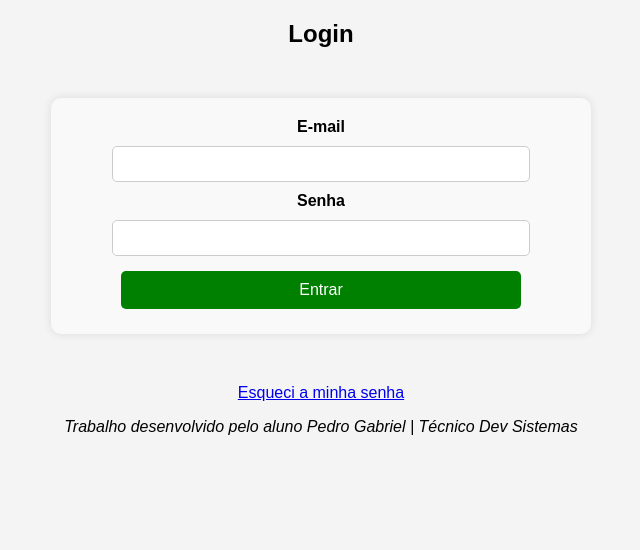
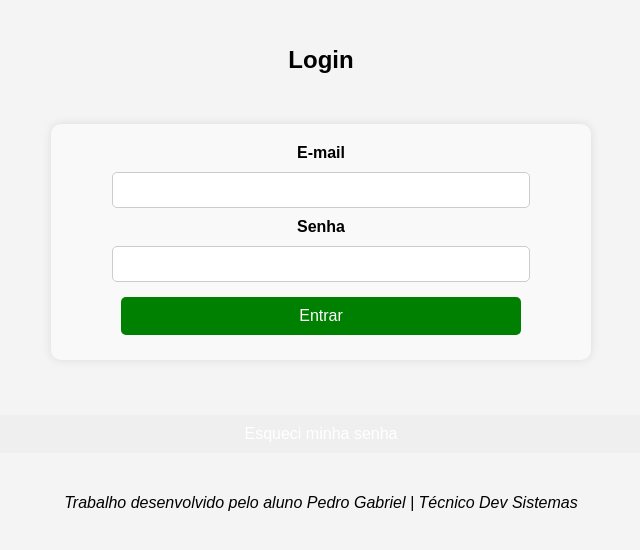
Before and after one commit to pedrol3al/pedro_leal_prova, a PHP site: page / in a window 1280 px wide. Shown: the top 550 px of the page, without its empty margins (319-959 px from the left). Run offline with PHP 8.4, Linux system fonts and the light colour scheme.

Commit message:
Estilização da index
Estilização da pagina principal do sistema

```diff
--- a/index.php
+++ b/index.php
@@ -1,3 +1,4 @@
+
 <?php
 session_start();
 require_once('conexao.php');
@@ -43,6 +44,7 @@ if ($_SERVER['REQUEST_METHOD'] == 'POST') {
     <link rel="stylesheet" href="styles.css">
 </head>
 <body>
+    <br>
     <h2>Login</h2>
     <form action="index.php" method="POST">
         <label for="email">E-mail</label>
@@ -54,9 +56,15 @@ if ($_SERVER['REQUEST_METHOD'] == 'POST') {
         <button type="submit">Entrar</button>
     </form>
 
-    <p><a href="recuperar_senha.php" class = "text-center">Esqueci a minha senha</a></p>
+        <div class="text-center">
+        <a href="recuperar_senha.php" class="btn-recupera">
+            <button type="button">
+                Esqueci minha senha
+            </button>
+        </a>
+    </div>
 
-
+    <br><br>
     <address>Trabalho desenvolvido pelo aluno Pedro Gabriel | Técnico Dev Sistemas</address>
 
 </body>
```
